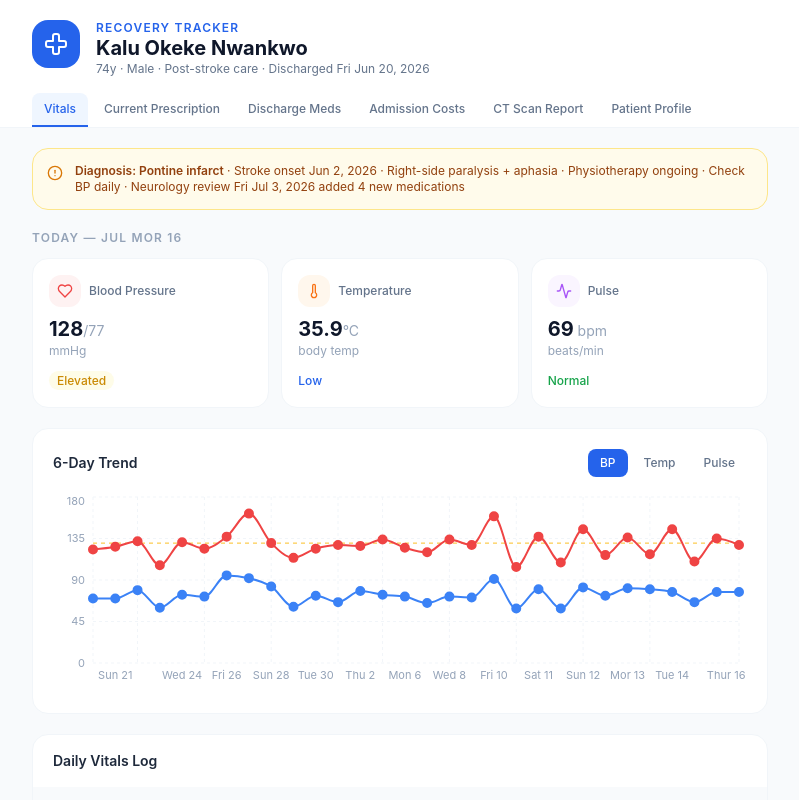
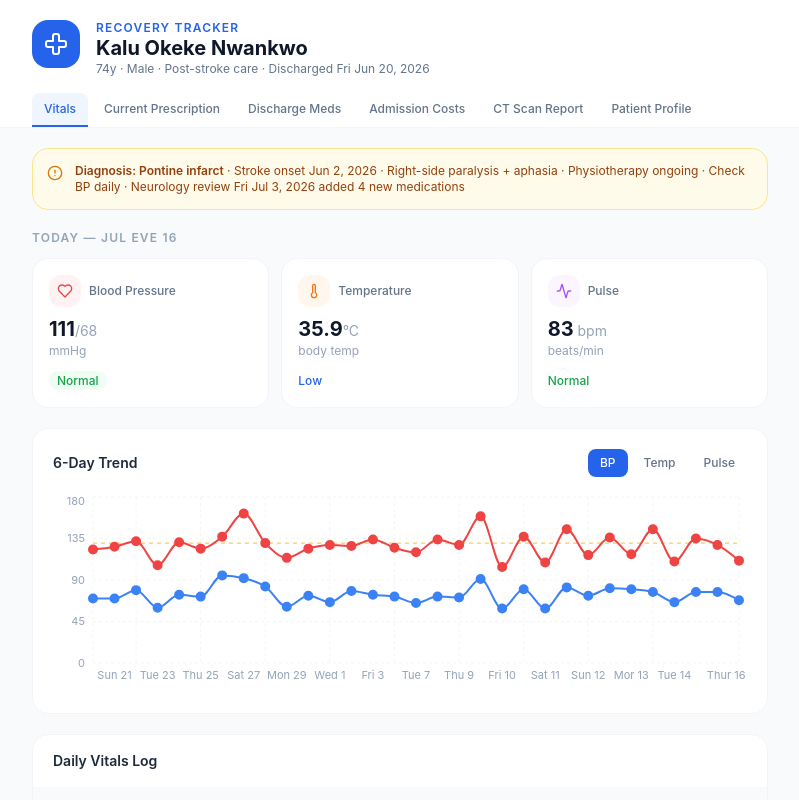
Before and after one commit to kbn4191/kalu-health-tracker, a Next.js app: page / in a window 1280 px wide. Shown: the top 800 px of the page, without its empty margins (240-1039 px from the left). Built offline with nearby package versions, Linux system fonts and the light colour scheme.

Commit message:
Jul Eve 16

```diff
--- a/app/page.tsx
+++ b/app/page.tsx
@@ -145,6 +145,14 @@ const vitals = [
     sys: 128,
     dia: 77,
     pulse: 69,
+  },
+  {
+    day: "Thur  16",
+    date: "Jul Eve 16",
+    temp: 35.9,
+    sys: 111,
+    dia: 68,
+    pulse: 83,
   },
 ];
 
```
